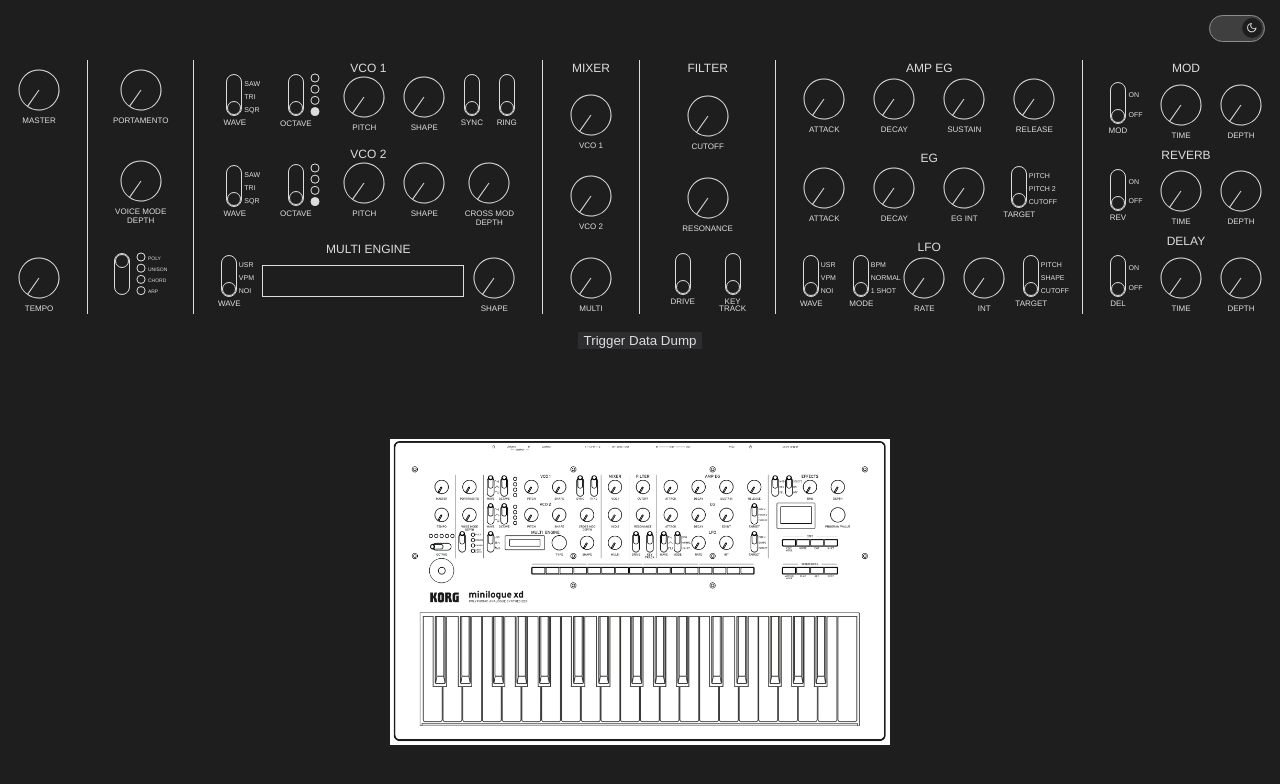
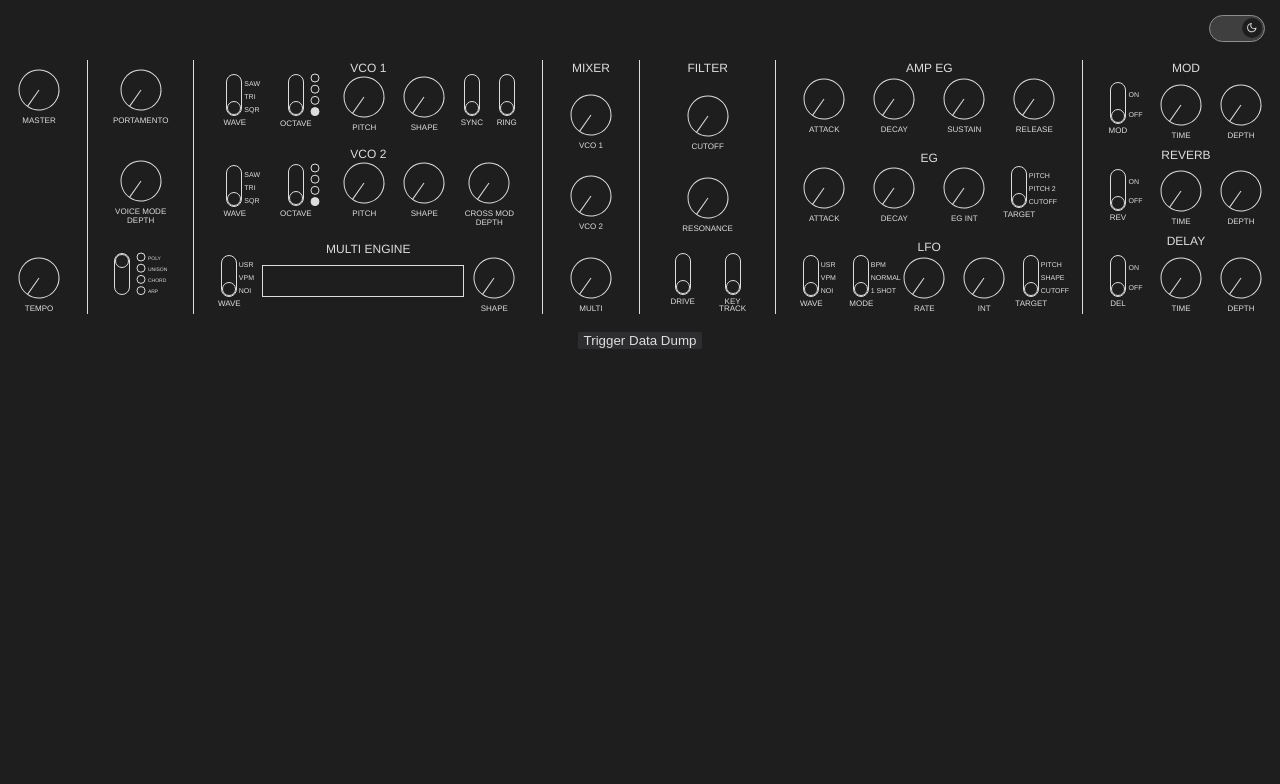
Before and after one commit to willconnell/xd-patch, a Vue app: page / in a window 1280 px wide. Shown: the top 784 px of the page. Built offline with nearby package versions, Linux system fonts and the light colour scheme.

Commit message:
removed miniloguexd reference image

```diff
--- a/src/App.vue
+++ b/src/App.vue
@@ -1,16 +1,6 @@
 <template>
   <ThemeSwitch />
   <MinilogueXD />
-  <br />
-  <br />
-  <br />
-  <br />
-  <br />
-  <img
-    alt="Korg Minilogue XD"
-    style="width: 500px"
-    src="./assets/miniloguexd.png"
-  />
 </template>
 
 <script>
@@ -32,7 +22,6 @@ export default {
   -webkit-font-smoothing: antialiased;
   -moz-osx-font-smoothing: grayscale;
   text-align: center;
-  /* color: #2c3e50; */
   margin-top: 60px;
 }
 
@@ -41,7 +30,7 @@ html body {
   color: var(--text-primary-color);
 }
 
-/* Define styles for the default root window element */
+/* light mode style variables */
 :root {
   --background-color-primary: #ebebeb;
   --background-color-secondary: #fafafa;
@@ -51,7 +40,7 @@ html body {
   --element-size: 2.8rem;
 }
 
-/* Define styles for the root window with dark - mode preference */
+/* dark mode style variables */
 :root.dark-theme {
   --background-color-primary: #1e1e1e;
   --background-color-secondary: #2d2d30;
```
Also changed, not shown: src/components/MinilogueXD.vue (+9 -0 lines), src/assets/miniloguexd.png (deleted).
